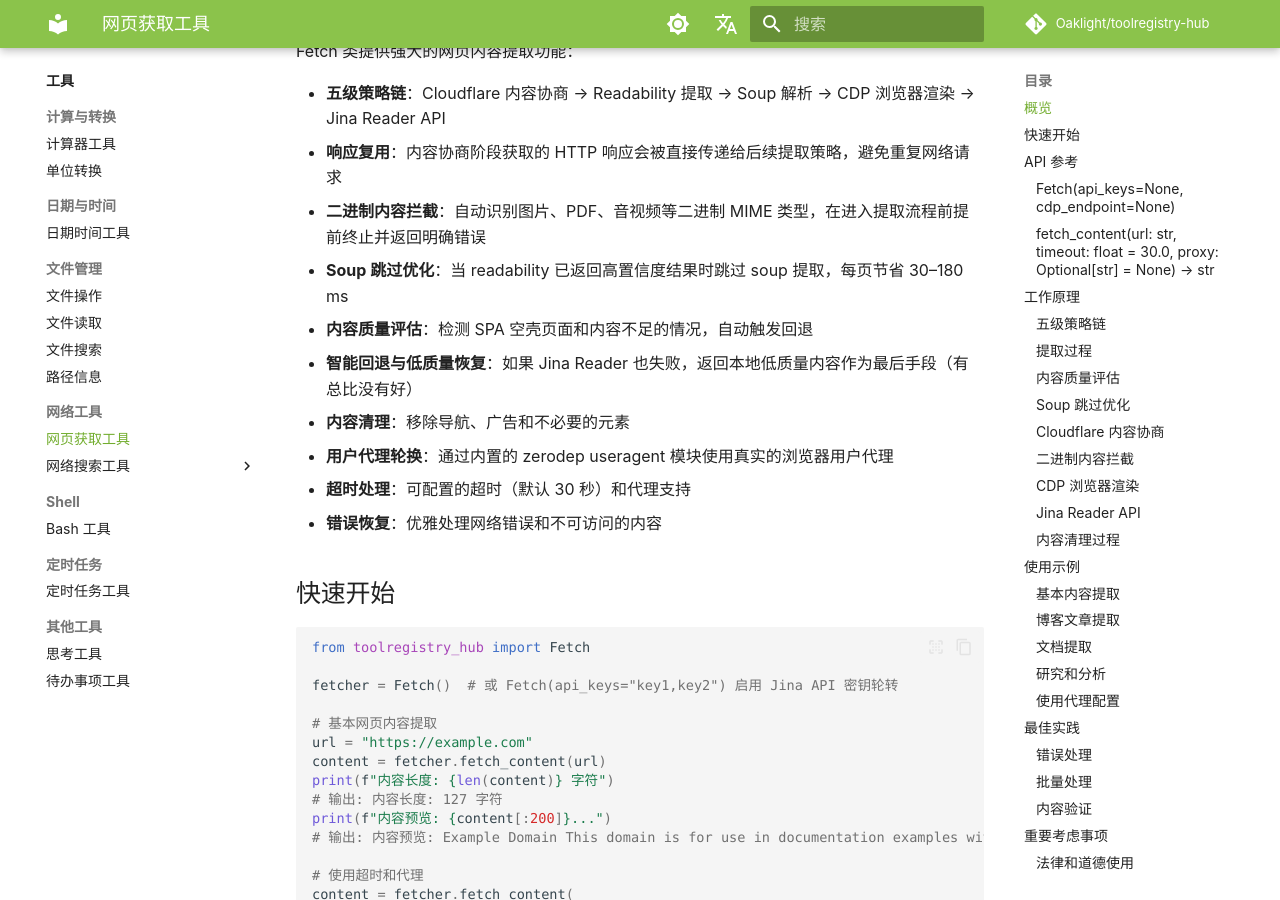
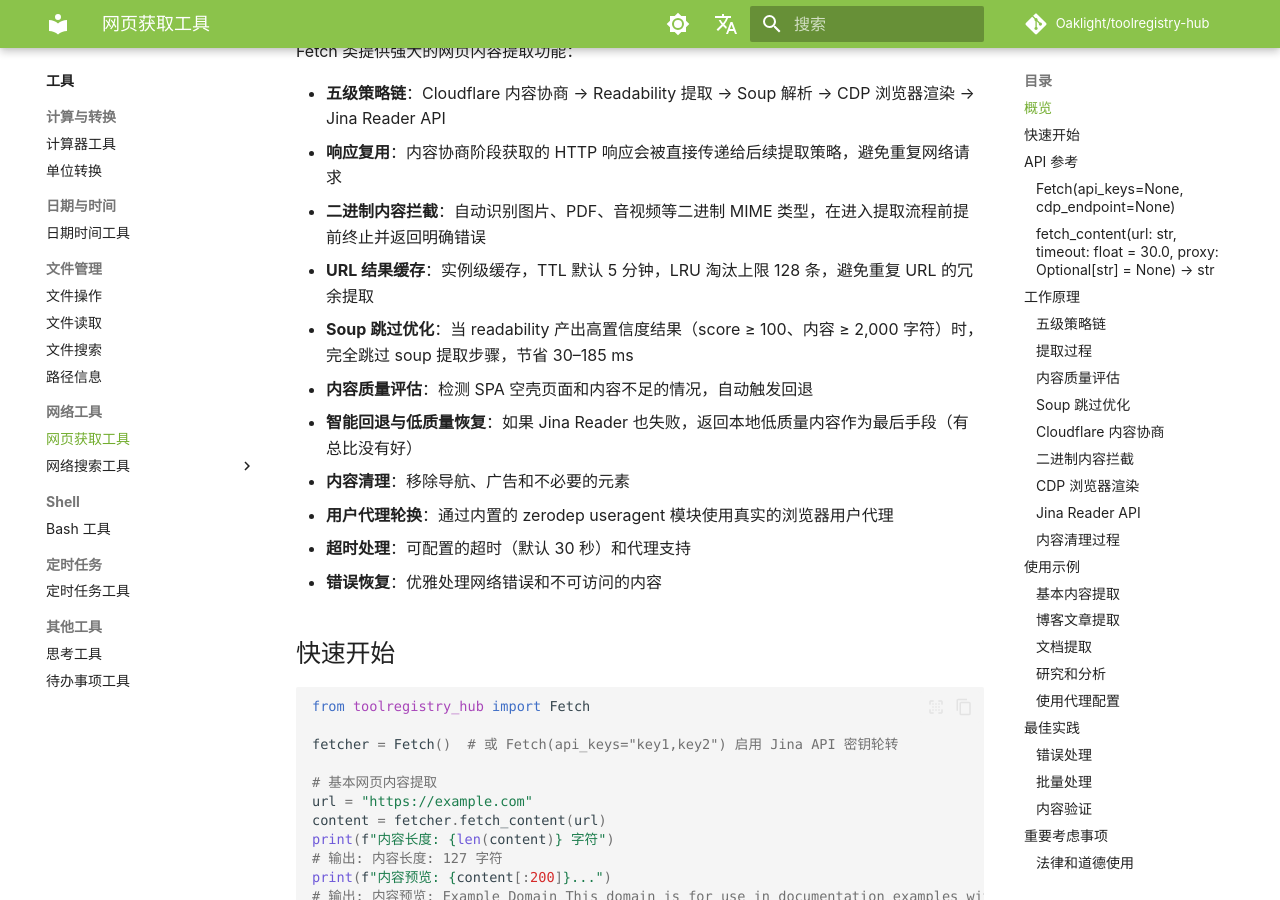
Before and after one commit to Oaklight/toolregistry-hub, an MkDocs documentation site: the page built from docs/tools/websearch/web_fetch_tool.md, in a window 1280 px wide and 900 px high, scrolled down 426 px. Built offline with MkDocs 1.6.1 and Material for MkDocs 9.7.7, drawn with Linux system fonts in a browser that asks for light colours; some web fonts are replaced; comment, search, counter and statistics services are not loaded; some of the changed text lies outside the part shown.

Commit message:
docs(zh): 更新 changelog 和 fetch 工具文档 (#135, #138, #139)

```diff
--- a/docs/tools/websearch/web_fetch_tool.md
+++ b/docs/tools/websearch/web_fetch_tool.md
@@ -17,7 +17,8 @@ Fetch 类提供强大的网页内容提取功能：
 - **五级策略链**：Cloudflare 内容协商 → Readability 提取 → Soup 解析 → CDP 浏览器渲染 → Jina Reader API
 - **响应复用**：内容协商阶段获取的 HTTP 响应会被直接传递给后续提取策略，避免重复网络请求
 - **二进制内容拦截**：自动识别图片、PDF、音视频等二进制 MIME 类型，在进入提取流程前提前终止并返回明确错误
-- **Soup 跳过优化**：当 readability 已返回高置信度结果时跳过 soup 提取，每页节省 30–180 ms
+- **URL 结果缓存**：实例级缓存，TTL 默认 5 分钟，LRU 淘汰上限 128 条，避免重复 URL 的冗余提取
+- **Soup 跳过优化**：当 readability 产出高置信度结果（score ≥ 100、内容 ≥ 2,000 字符）时，完全跳过 soup 提取步骤，节省 30–185 ms
 - **内容质量评估**：检测 SPA 空壳页面和内容不足的情况，自动触发回退
 - **智能回退与低质量恢复**：如果 Jina Reader 也失败，返回本地低质量内容作为最后手段（有总比没有好）
 - **内容清理**：移除导航、广告和不必要的元素
@@ -483,12 +484,12 @@ if is_valid:
 ### 技术限制
 
 - **JavaScript 密集型网站**：通过 CDP 浏览器渲染（自托管）或 Jina Reader 的多引擎重试（`browser` → `cf-browser-rendering`）配合 `X-Wait-For-Selector` 处理动态内容，但某些复杂 SPA 可能仍无法完全渲染
-- **二进制内容**：图片、PDF、音视频、字体、压缩包等二进制文件不支持提取，工具会在检测到这些内容类型时立即报错
 - **认证**：无法访问密码保护的内容
 - **二进制内容**：指向图片、PDF、压缩包等二进制格式的 URL 会被提前拦截并抛出 `FetchError`——工具仅提取文本类内容
 - **大文件**：非常大的页面可能超时或被截断
 - **复杂布局**：某些网站可能需要自定义解析
 - **Jina Reader 可用性**：Jina Reader API 是免费的外部服务，不保证可用性
+- **Soup 跳过机制**：当 readability 评分较高（≥ 100）且内容量充足（≥ 2,000 字符）时，会跳过 soup 提取以节省时间。极少数情况下可能遗漏 soup 能捕获的内容。跳过的调用会以 DEBUG 级别记录，便于监控
 
 ### 性能提示
 
```
Also changed, not shown: docs/changelog.md (+2 -0 lines).
